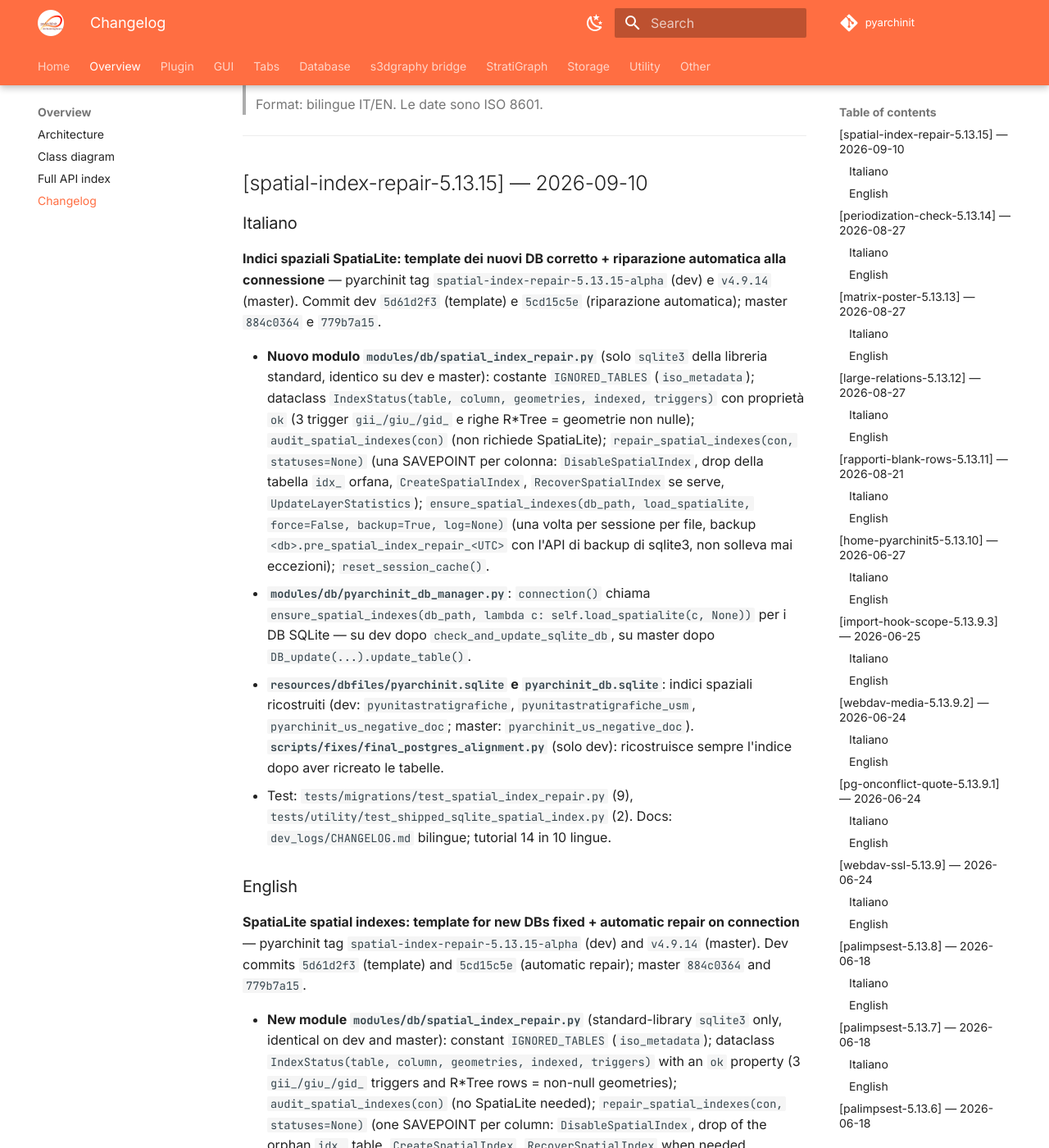
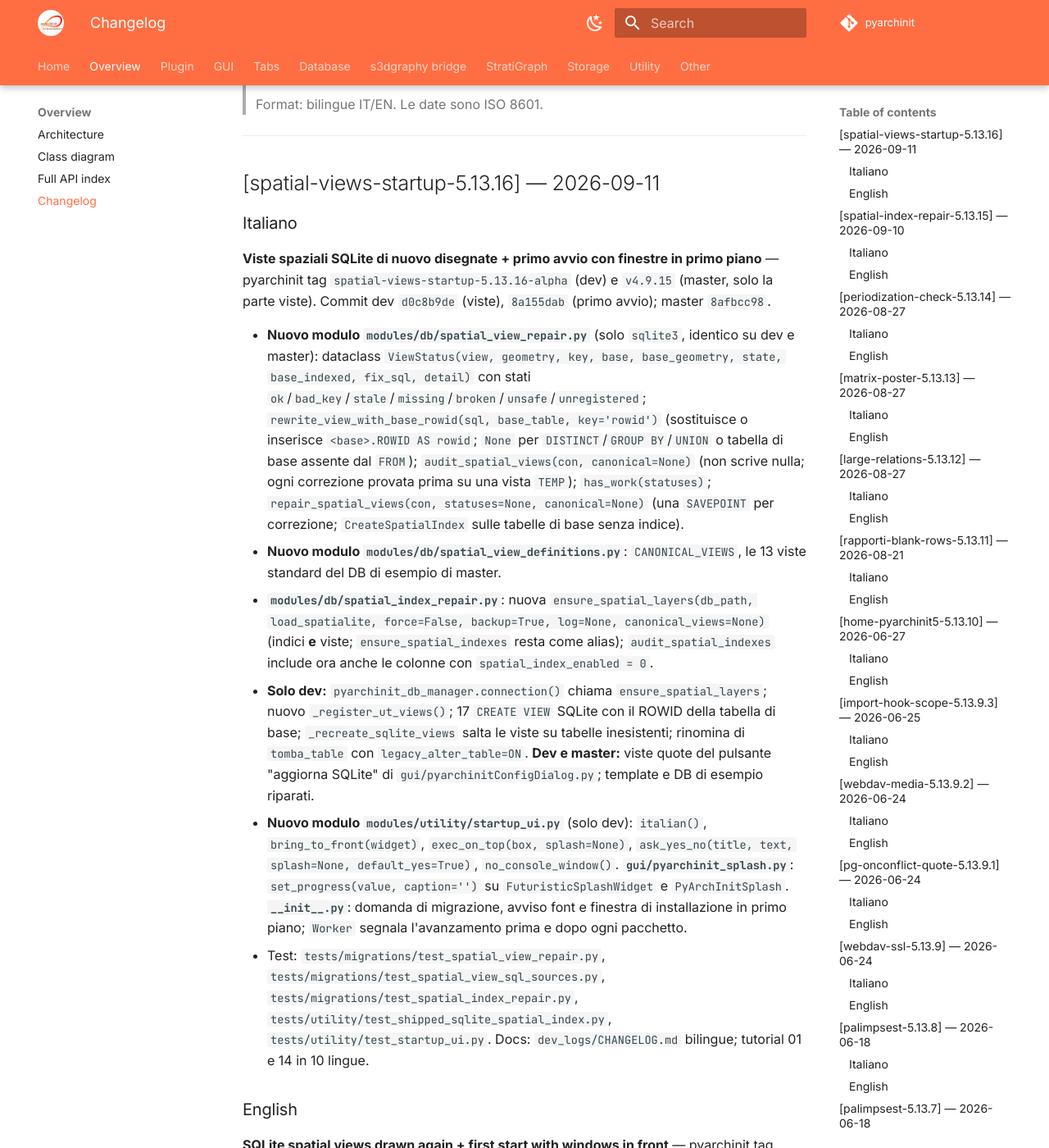
Before and after one commit to enzococca/pyarchinit-api-docs, an MkDocs documentation site: the page built from docs/CHANGELOG.md, in a window 1280 px wide and 1400 px high, scrolled down 229 px. Shown: the whole window at 82% size. Built offline with MkDocs 1.6.1 and Material for MkDocs 9.7.7, drawn with Linux system fonts in a browser that asks for light colours; comment, search, counter and statistics services are not loaded; some of the changed text lies outside the part shown.

Commit message:
changelog: add spatial-views-startup-5.13.16 / 4.9.15 (SQLite spatial views self-healing + first-start windows in front with install progress)

```diff
--- a/docs/CHANGELOG.md
+++ b/docs/CHANGELOG.md
@@ -4,6 +4,32 @@
 > da `pyarchinit-code_dev/`.
 >
 > Format: bilingue IT/EN. Le date sono ISO 8601.
+
+---
+
+## [spatial-views-startup-5.13.16] — 2026-09-11
+
+### Italiano
+
+**Viste spaziali SQLite di nuovo disegnate + primo avvio con finestre in primo piano** — pyarchinit tag `spatial-views-startup-5.13.16-alpha` (dev) e `v4.9.15` (master, solo la parte viste). Commit dev `d0c8b9de` (viste), `8a155dab` (primo avvio); master `8afbcc98`.
+
+- **Nuovo modulo `modules/db/spatial_view_repair.py`** (solo `sqlite3`, identico su dev e master): dataclass `ViewStatus(view, geometry, key, base, base_geometry, state, base_indexed, fix_sql, detail)` con stati `ok`/`bad_key`/`stale`/`missing`/`broken`/`unsafe`/`unregistered`; `rewrite_view_with_base_rowid(sql, base_table, key='rowid')` (sostituisce o inserisce `<base>.ROWID AS rowid`; `None` per `DISTINCT`/`GROUP BY`/`UNION` o tabella di base assente dal `FROM`); `audit_spatial_views(con, canonical=None)` (non scrive nulla; ogni correzione provata prima su una vista `TEMP`); `has_work(statuses)`; `repair_spatial_views(con, statuses=None, canonical=None)` (una `SAVEPOINT` per correzione; `CreateSpatialIndex` sulle tabelle di base senza indice).
+- **Nuovo modulo `modules/db/spatial_view_definitions.py`**: `CANONICAL_VIEWS`, le 13 viste standard del DB di esempio di master.
+- **`modules/db/spatial_index_repair.py`**: nuova `ensure_spatial_layers(db_path, load_spatialite, force=False, backup=True, log=None, canonical_views=None)` (indici **e** viste; `ensure_spatial_indexes` resta come alias); `audit_spatial_indexes` include ora anche le colonne con `spatial_index_enabled = 0`.
+- **Solo dev:** `pyarchinit_db_manager.connection()` chiama `ensure_spatial_layers`; nuovo `_register_ut_views()`; 17 `CREATE VIEW` SQLite con il ROWID della tabella di base; `_recreate_sqlite_views` salta le viste su tabelle inesistenti; rinomina di `tomba_table` con `legacy_alter_table=ON`. **Dev e master:** viste quote del pulsante "aggiorna SQLite" di `gui/pyarchinitConfigDialog.py`; template e DB di esempio riparati.
+- **Nuovo modulo `modules/utility/startup_ui.py`** (solo dev): `italian()`, `bring_to_front(widget)`, `exec_on_top(box, splash=None)`, `ask_yes_no(title, text, splash=None, default_yes=True)`, `no_console_window()`. **`gui/pyarchinit_splash.py`**: `set_progress(value, caption='')` su `FuturisticSplashWidget` e `PyArchInitSplash`. **`__init__.py`**: domanda di migrazione, avviso font e finestra di installazione in primo piano; `Worker` segnala l'avanzamento prima e dopo ogni pacchetto.
+- Test: `tests/migrations/test_spatial_view_repair.py`, `tests/migrations/test_spatial_view_sql_sources.py`, `tests/migrations/test_spatial_index_repair.py`, `tests/utility/test_shipped_sqlite_spatial_index.py`, `tests/utility/test_startup_ui.py`. Docs: `dev_logs/CHANGELOG.md` bilingue; tutorial 01 e 14 in 10 lingue.
+
+### English
+
+**SQLite spatial views drawn again + first start with windows in front** — pyarchinit tag `spatial-views-startup-5.13.16-alpha` (dev) and `v4.9.15` (master, views part only). Dev commits `d0c8b9de` (views), `8a155dab` (first start); master `8afbcc98`.
+
+- **New module `modules/db/spatial_view_repair.py`** (`sqlite3` only, identical on dev and master): dataclass `ViewStatus(view, geometry, key, base, base_geometry, state, base_indexed, fix_sql, detail)` with states `ok`/`bad_key`/`stale`/`missing`/`broken`/`unsafe`/`unregistered`; `rewrite_view_with_base_rowid(sql, base_table, key='rowid')` (replaces or inserts `<base>.ROWID AS rowid`; `None` for `DISTINCT`/`GROUP BY`/`UNION` or a base table missing from `FROM`); `audit_spatial_views(con, canonical=None)` (writes nothing; every fix is first proven on a `TEMP` view); `has_work(statuses)`; `repair_spatial_views(con, statuses=None, canonical=None)` (one `SAVEPOINT` per fix; `CreateSpatialIndex` on unindexed base tables).
+- **New module `modules/db/spatial_view_definitions.py`**: `CANONICAL_VIEWS`, the 13 standard views of master's sample DB.
+- **`modules/db/spatial_index_repair.py`**: new `ensure_spatial_layers(db_path, load_spatialite, force=False, backup=True, log=None, canonical_views=None)` (indexes **and** views; `ensure_spatial_indexes` kept as an alias); `audit_spatial_indexes` now also covers columns with `spatial_index_enabled = 0`.
+- **Dev only:** `pyarchinit_db_manager.connection()` calls `ensure_spatial_layers`; new `_register_ut_views()`; 17 SQLite `CREATE VIEW` statements with the base table's ROWID; `_recreate_sqlite_views` skips views on missing tables; `tomba_table` rename with `legacy_alter_table=ON`. **Dev and master:** quote views of the "update SQLite" button in `gui/pyarchinitConfigDialog.py`; template and sample DB repaired.
+- **New module `modules/utility/startup_ui.py`** (dev only): `italian()`, `bring_to_front(widget)`, `exec_on_top(box, splash=None)`, `ask_yes_no(title, text, splash=None, default_yes=True)`, `no_console_window()`. **`gui/pyarchinit_splash.py`**: `set_progress(value, caption='')` on `FuturisticSplashWidget` and `PyArchInitSplash`. **`__init__.py`**: migration question, font warning and install dialog in front; `Worker` reports progress before and after each package.
+- Tests: `tests/migrations/test_spatial_view_repair.py`, `tests/migrations/test_spatial_view_sql_sources.py`, `tests/migrations/test_spatial_index_repair.py`, `tests/utility/test_shipped_sqlite_spatial_index.py`, `tests/utility/test_startup_ui.py`. Docs: bilingual `dev_logs/CHANGELOG.md`; tutorials 01 and 14 in 10 languages.
 
 ---
 
```
